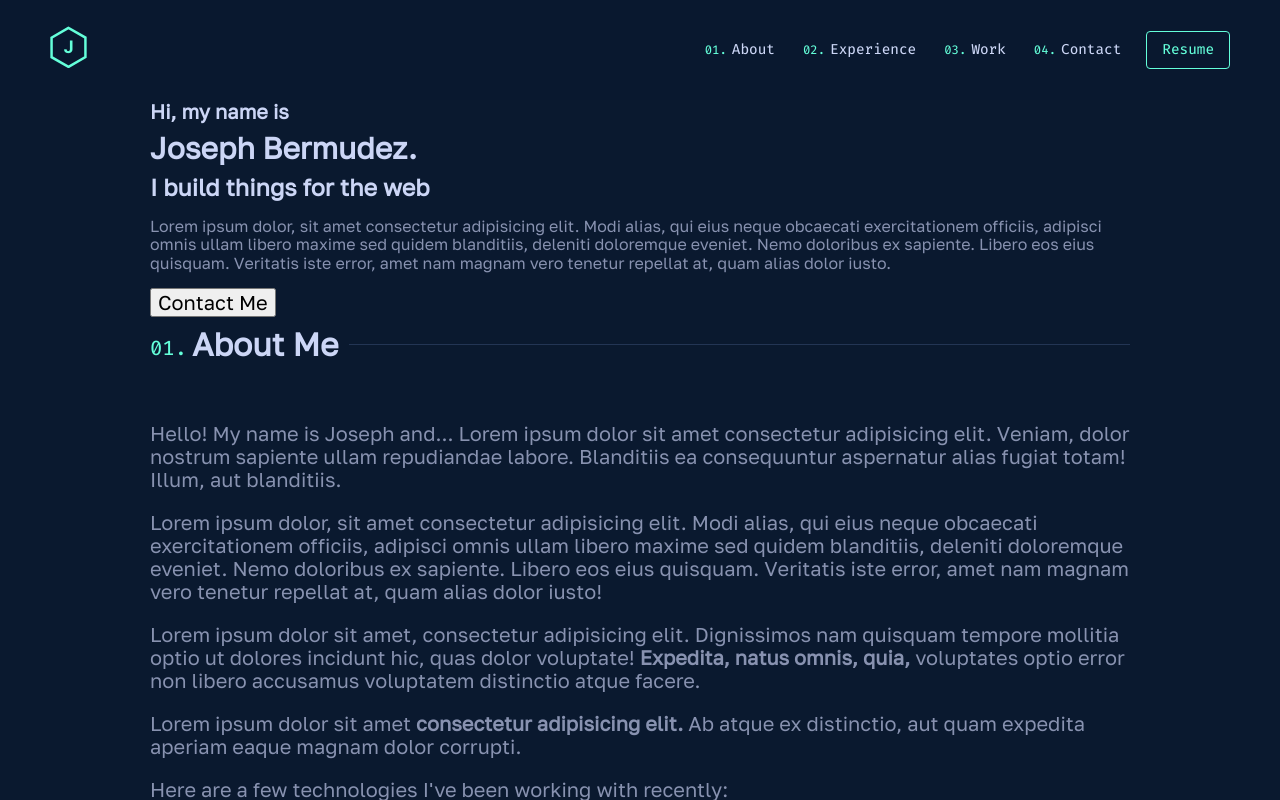
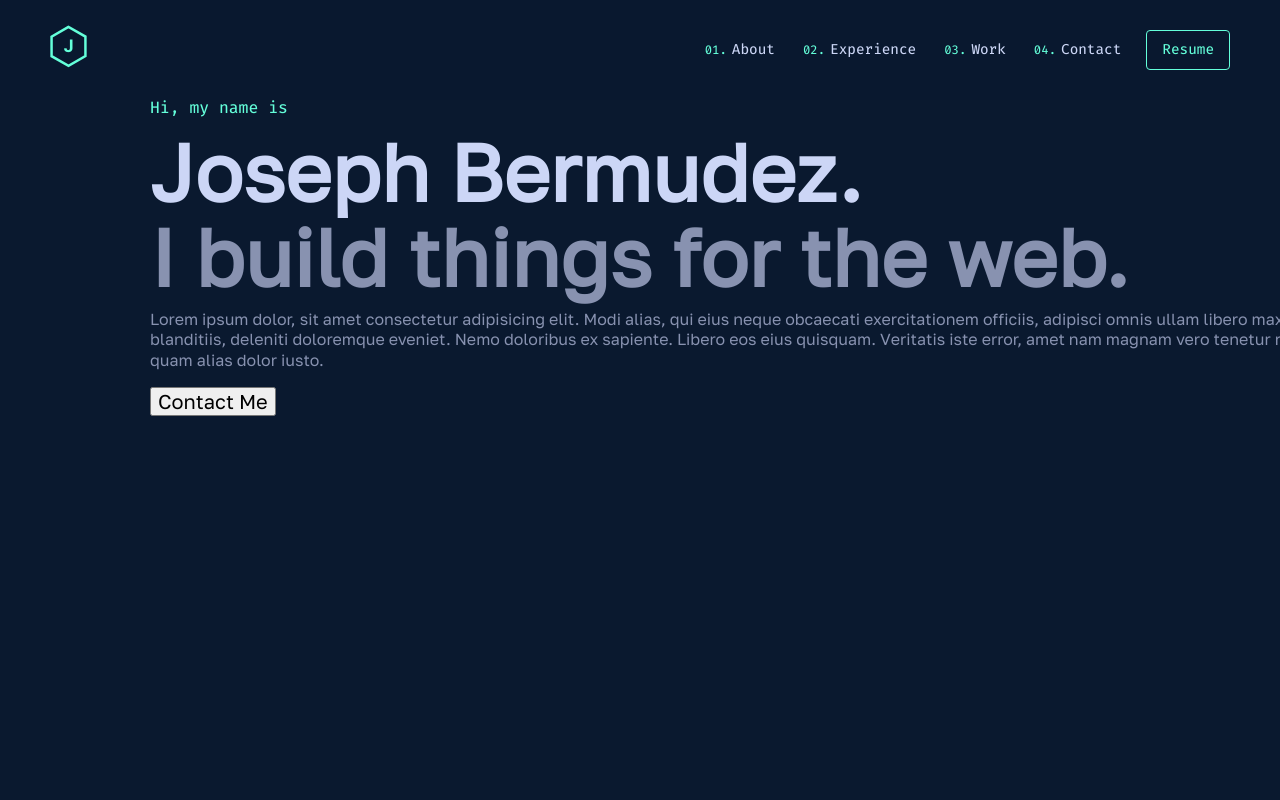
Before and after one commit to JosephBerm/Portfolio, a React (Create React App) app: page / in a window 1280 px wide. Built offline with nearby package versions, Linux system fonts and the light colour scheme.

Commit message:
Hero Section Text Styling
Styling some of the text. Got stuck trying to adjust the widths of the section elements and not allowing them to go out of the viewport.

```diff
--- a/src/App.jsx
+++ b/src/App.jsx
@@ -42,7 +42,7 @@ function App() {
 		<div className='App' ref={appRef}>
 			{appRef && <Navbar scrolledRef={appRef} />}
 			<div id='content'>
-				<main>
+				<main className='fillHeight'>
 					<Introduction />
 					<AboutMe aboutRef={aboutRef} />
 					<Experience jobsRef={jobsRef} />
--- a/src/components/Introduction.jsx
+++ b/src/components/Introduction.jsx
@@ -5,8 +5,8 @@ function Introduction(props) {
 		<section className='hero_section'>
 			<div className='intro'>
 				<h1>Hi, my name is</h1>
-				<h2>Joseph Bermudez.</h2>
-				<h3>I build things for the web</h3>
+				<h2 className='big-heading'>Joseph Bermudez.</h2>
+				<h3 className='big-heading'>I build things for the web.</h3>
 				<p>
 					Lorem ipsum dolor, sit amet consectetur adipisicing elit. Modi alias, qui
 					eius neque obcaecati exercitationem officiis, adipisci omnis ullam libero
--- a/src/css/App.css
+++ b/src/css/App.css
@@ -48,7 +48,22 @@ body {
 	color: var(--slate);
 	background-color: var(--navy);
 	font-family: var(--font-sans);
+	width: 100%;
+	margin: 0;
+	min-height: 100%;
+	overflow-x: hidden;
+	line-height: 1.3;
 }
+main {
+	margin: 0px auto;
+	width: 100%;
+	max-width: 1600px;
+	min-height: 100vh;
+}
+main.fillHeight {
+	padding: 0px 25px;
+}
+
 h1,
 h2,
 h3,
@@ -110,7 +125,6 @@ svg {
 
 .fill-page {
 	position: fixed;
-
 	z-index: 1000;
 	width: 100%;
 	height: 100%;
@@ -169,11 +183,10 @@ svg {
 }
 
 section {
-	padding: 0 10%;
+	margin: 0px auto;
 	display: flex;
 	flex-direction: column;
 }
-
 section .section-header {
 }
 section:not(:first-child) {
@@ -209,10 +222,16 @@ section:not(:first-child) {
 
 /*////////////////////////////////////////////////////////// TODO: 375px ~ App.vue////////////////////////////////////////////////////////// */
 @media screen and (min-width: 375px) {
+	main.fillHeight {
+		padding: 0px 50px;
+	}
 }
 
 /*////////////////////////////////////////////////////////// TODO: 768px ~ App.vue////////////////////////////////////////////////////////// */
 @media screen and (min-width: 768px) {
+	main.fillHeight {
+		padding: 0px 100px;
+	}
 	.App.blur {
 		overflow-y: auto;
 	}
@@ -227,8 +246,8 @@ section:not(:first-child) {
 	}
 }
 
-.large-box {
-	height: 200vh;
-	width: 100px;
-	background-color: red;
+@media screen and (min-width: 1024px) {
+	main.fillHeight {
+		padding: 0px 150px;
+	}
 }
--- a/src/css/HeroSection.css
+++ b/src/css/HeroSection.css
@@ -1,16 +1,35 @@
-.hero_section {
+section.hero_section {
+	min-height: 100vh;
+	align-items: flex-start;
+	padding: 0 25px 0 0;
 }
 
 .hero_section .intro {
 }
 
 .hero_section .intro h1 {
-	font-size: 2rem;
+	font-size: 1.6rem;
+	color: var(--green);
+	font-family: var(--font-mono);
+	font-size: clamp(var(--fz-s), 5vw, var(--fz-md));
+	font-weight: 400;
 }
 .hero_section .intro h2 {
+	font-weight: 600;
+	color: var(--lightest-slate);
+	line-height: 1.1;
 }
 .hero_section .intro h3 {
+	font-weight: 600;
+	margin-top: 5px;
+	color: var(--slate);
+	line-height: 0.9;
 }
 .hero_section .intro p {
 	font-size: 1.6rem;
 }
+
+.big-heading {
+	margin: 0px;
+	font-size: clamp(35px, 8vw, 80px);
+}
--- a/src/css/Navbar.css
+++ b/src/css/Navbar.css
@@ -4,7 +4,7 @@ nav.navbar {
 	left: 0;
 	right: 0;
 	min-height: var(--nav-height);
-	padding: 0 25px 0 5%;
+	padding: 0 25px 0 7%;
 	background-color: rgba(10, 25, 47, 0.85);
 	display: flex;
 	justify-content: space-between;
```
Also changed, not shown: md/latestTasks.md (+4 -0 lines).
